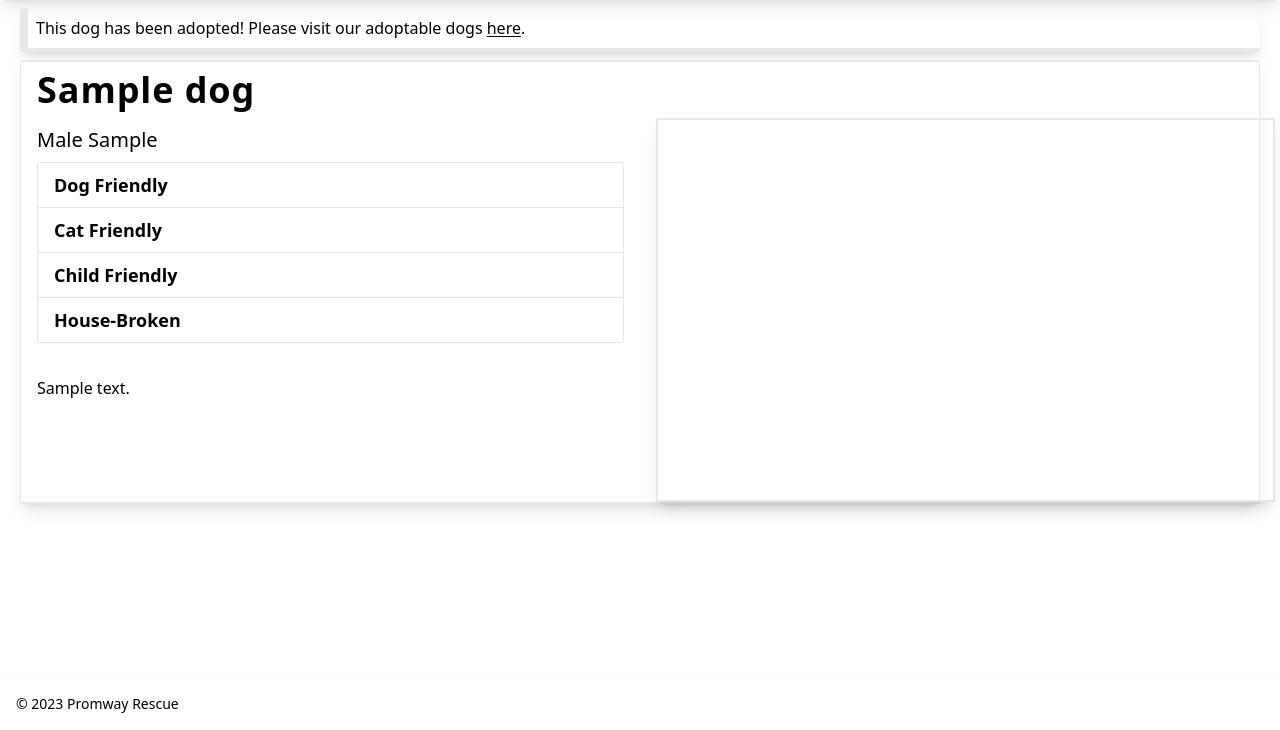
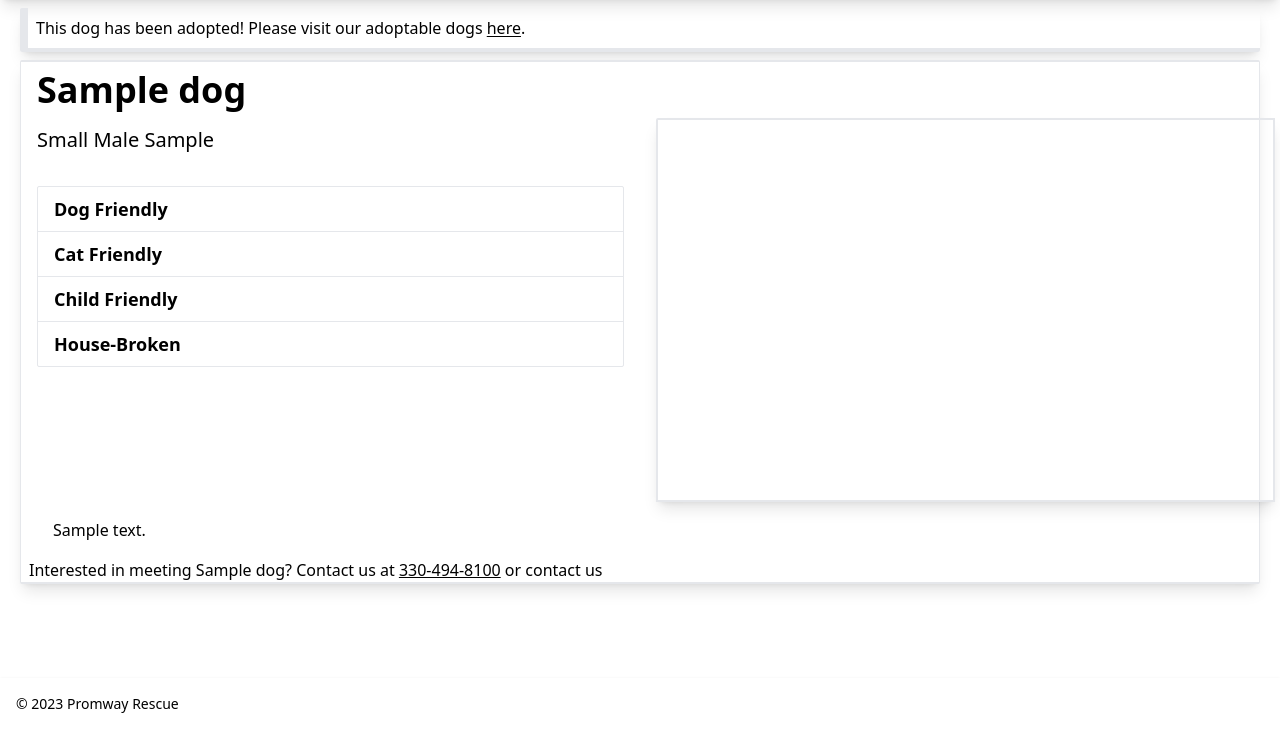
Before and after one commit to Joey-Pekar/promway-rescue, a Django app: page /dogs/1/ in a window 1280 px wide. Shown: the part 70-800 px from the top of the page. Run offline with Django 4.2, Linux system fonts and the light colour scheme; tables that the repository leaves empty hold one stand-in row (values such as "Sample post"); grey boxes marked "Sample" are stand-in pictures; some libraries are stand-ins or nearby versions.

Commit message:
Weight Tag

```diff
--- a/dogs/templates/dogs/adoptable.html
+++ b/dogs/templates/dogs/adoptable.html
@@ -12,10 +12,10 @@
     {% for rescue in available_rescues %}
       <a href="{% url 'dogs:detail' rescue.id %}" class="mx-auto w-full max-w-md bg-white border border-dark rounded-sm shadow-xl">
         <div class="bg-dark">
-        <img class="h-80  mx-auto" src="{{ rescue.profile_pic.url }}" alt="" />
+        <img class="h-80 mx-auto" src="{{ rescue.profile_pic.url }}" alt="" />
         </div>
         <div class="px-5 py-2">
-          <h5 class="mb-2 text-2xl font-bold tracking-tight text-primary">{{ rescue.name }}</h5>
+          <h5 class="mb-2 text-2xl font-bold font-display tracking-tight text-primary">{{ rescue.name }}</h5>
           <p class="mb-3 font-normal text-secondary"> {{ rescue.sex }} {{ rescue.breed }} <i class="fa-solid fa-minus"></i> {{ rescue.dob|age }} Old</p>
         </div>
         <ul class="flex flex-row justify-between mx-auto py-3 px-8 rounded-b-sm text-light bg-primary-gradient fa-2x">
--- a/dogs/templates/dogs/details.html
+++ b/dogs/templates/dogs/details.html
@@ -17,25 +17,26 @@
   {% endif %}
 
     <div class="bg-white border border-y-2 border-dark rounded-sm shadow-lg">
-      <h1 class="text-4xl font-semibold font-display tracking-wide text-primary p-2 px-4">{{ dog.name }}</h1>
+      <h1 class="text-4xl font-semibold font-display text-primary p-2 px-4">{{ dog.name }}</h1>
 
       <div class="grid grid-cols-1 md:grid-cols-2">
         <div class="order-2 md:order-1 px-4">
-          <h2 class="text-xl py-2 font-medium">{{dog.sex}} {{dog.breed}}</h2>
-          <ul class="w-full mx-auto text-secondary border border-primary-dark rounded-sm">
+          <h2 class="text-xl py-2 font-medium"><span data-tooltip-target="ttp-weight" data-tooltip-placement="bottom" class="hover:underline underline-offset-4">{{dog.weight|size}}</span> {{dog.sex}} {{dog.breed}}</h2>
+          <div id="ttp-weight" role="tooltip" class="absolute z-10 invisible inline-block px-3 text font-medium text-dark rounded-lg shadow-sm opacity-0 tooltip">
+            {{ dog.weight }} lbs
+          </div>
+
+          <ul class="w-full mx-auto my-6 text-secondary border border-primary-dark rounded-sm">
             <li class="w-full px-4 py-2 border-b border-primary-light rounded-t-lg flex justify-between"><span class="font-semibold text-lg self-center">Dog Friendly</span> <span class="text-dark fa-2x">{{dog.dog_friendly|bool_icon:'fa-dog'}}</span></li>
             <li class="w-full px-4 py-2 border-b border-primary-light flex justify-between"><span class="font-semibold text-lg self-center">Cat Friendly</span> <span class="text-dark fa-2x">{{dog.cat_friendly|bool_icon:'fa-cat'}}</span></li>
             <li class="w-full px-4 py-2 border-b border-primary-light flex justify-between"><span class="font-semibold text-lg self-center">Child Friendly</span> <span class="text-dark fa-2x">{{dog.child_friendly|bool_icon:'fa-children'}}</span></li>
             <li class="w-full px-4 py-2 rounded-b-lg flex justify-between"><span class="font-semibold text-lg self-center">House-Broken</span> <span class="text-dark fa-2x">{{dog.house_broken|bool_icon:'fa-house-chimney'}}</span></li></li>
           </ul>
-          <div id="bio" class="py-4">
-            <hr class="h-px my-2 bg-dark border-0" />
-            <p>{{ dog.description }}</p>
-          </div>
+
         </div>
         <div id="carousel" class="order-1 md:order-2 relative w-full md:shadow-lg lg:translate-x-4" data-carousel="slide">
           <!-- Carousel wrapper -->
-          <div class="relative h-96 overflow-hidden bg-dark border-t-2 md:border-l-2 lg:border-r-2 lg:border-b-2 border-dark rounded-tl-sm md:h-96">
+          <div class="relative h-96 overflow-hidden bg-dark border-t-2 md:border-l-2 lg:border-r-2 lg:border-b-2 border-dark rounded-tl-sm md:h-96 pointer-events-none">
             {% for image in dog.galleryimage_set.all %}
               <!-- Item 1 -->
               <div class="hidden duration-700 ease-in-out" data-carousel-item>
@@ -53,7 +54,16 @@
 
     </div>
 
+    <div id="bio" class="my-4 px-4">
+      <p class="indent-4">{{ dog.description }}</p>
     </div>
+
+    <div class="mt-4">
+      <span class="text-secondary px-2">Interested in meeting {{ dog.name }}? Contact us at <span class="underline">330-494-8100</span> or contact us </span>
+    </div>
+
+    </div>
+
 
   </div>
 
--- a/dogs/templates/master.html
+++ b/dogs/templates/master.html
@@ -6,6 +6,11 @@
 
         <meta charset="UTF-8">
         <meta name="viewport" content="width=device-width, initial-scale=1.0">
+
+        <link rel="preconnect" href="<https://fonts.googleapis.com>">
+        <link rel="preconnect" href="<https://fonts.gstatic.com>" crossorigin>
+
+        <link href="https://fonts.googleapis.com/css2?family=Carter+One&family=Merienda&display=swap" rel="stylesheet">
 
         {# Tailwind #}
         {% tailwind_css %}
@@ -30,9 +35,9 @@
     </head>
     <body class="bg-light">
         {# Navbar #}
-        <nav class="bg-primary border-b-2 border-primary-dark shadow-lg">
+        <nav class="bg-primary border-b-2 border-primary-dark shadow-lg select-none">
             <div class="max-w-screen-2xl flex flex-wrap items-center justify-between mx-auto p-4">
-                <a href="#" class="flex items-center">
+                <a href="{% url 'dogs:index' %}" class="flex items-center">
                     <span class="self-center text-3xl text-light font-semibold font-display whitespace-nowrap">Promway Rescue</span>
                 </a>
                 <button data-collapse-toggle="navbar" type="button" class="inline-flex items-center p-2 w-10 justify-center text-sm text-light rounded-lg md:hidden hover:bg-primary-light focus:outline-none focus:ring-2 focus:ring-primary-light" aria-controls="navbar" aria-expanded="false">
--- a/dogs/templatetags/rescue_tags.py
+++ b/dogs/templatetags/rescue_tags.py
@@ -16,6 +16,14 @@ def bool_icon(value, arg):
 def slide_range(value):
     return range(0, value - 1)
 
+@register.filter(name="size")
+def size_by_weight(value):
+    if value < 20:
+        return 'Small'
+    elif value < 60:
+        return 'Medium'
+    else:
+        return 'Large'
 
 @register.filter(name="age")
 def age(value):
--- a/promway_rescue/settings.py
+++ b/promway_rescue/settings.py
@@ -124,6 +124,11 @@ AUTH_PASSWORD_VALIDATORS = [
     },
 ]
 
+CORS_ALLOWED_ORIGINS = [
+    "https://promwayrescue.org",
+    "127.0.0.1:8000"
+]
+
 LOGGING = {
     'version': 1,
     'disable_existing_loggers': False,
--- a/theme/static_src/src/styles.css
+++ b/theme/static_src/src/styles.css
@@ -1,9 +1,6 @@
 @tailwind base;
 @tailwind components;
 @tailwind utilities;
-
-@import url('https://fonts.googleapis.com/css2?family=Lobster+Two&display=swap');
-@import url('https://fonts.googleapis.com/css2?family=Lato&display=swap');
 
 @layer base {
     html {
@@ -31,6 +28,6 @@
     }
 
     .font-display {
-        font-family: 'Lobster Two', cursive;
+        font-family: 'Merienda', cursive;
     }
 }
```
